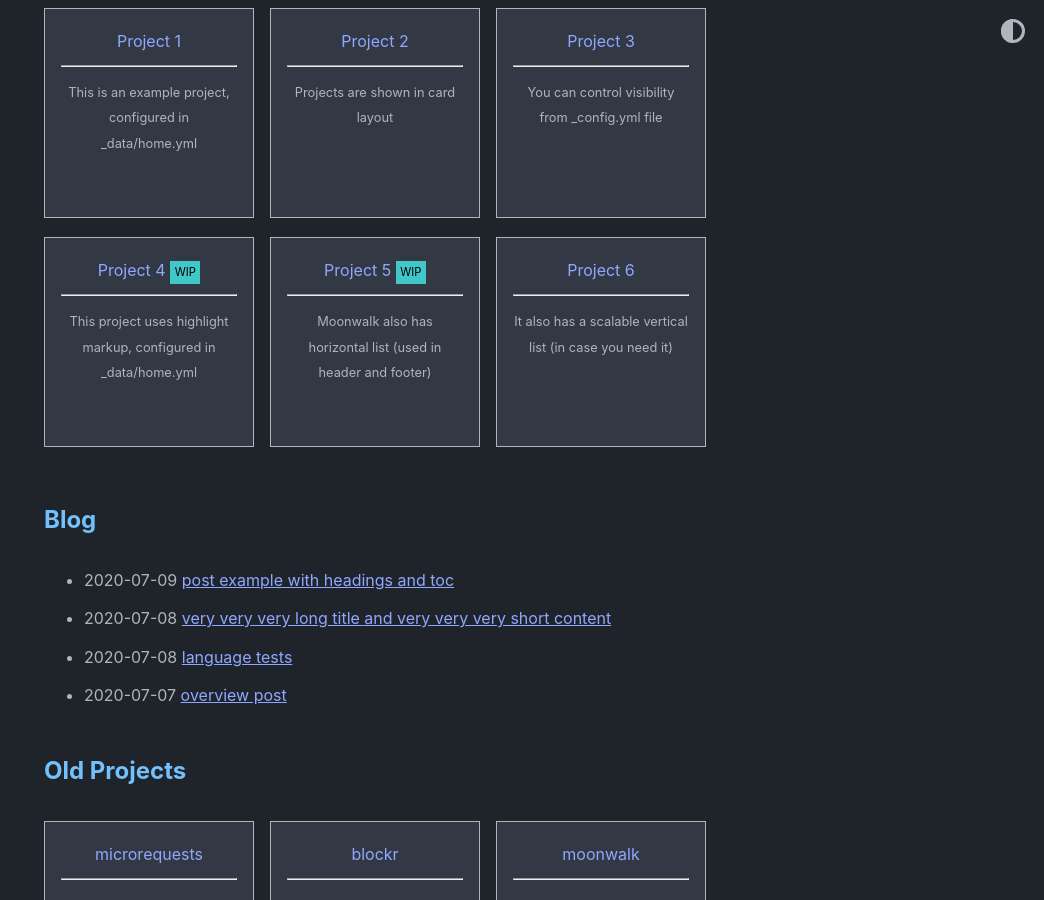
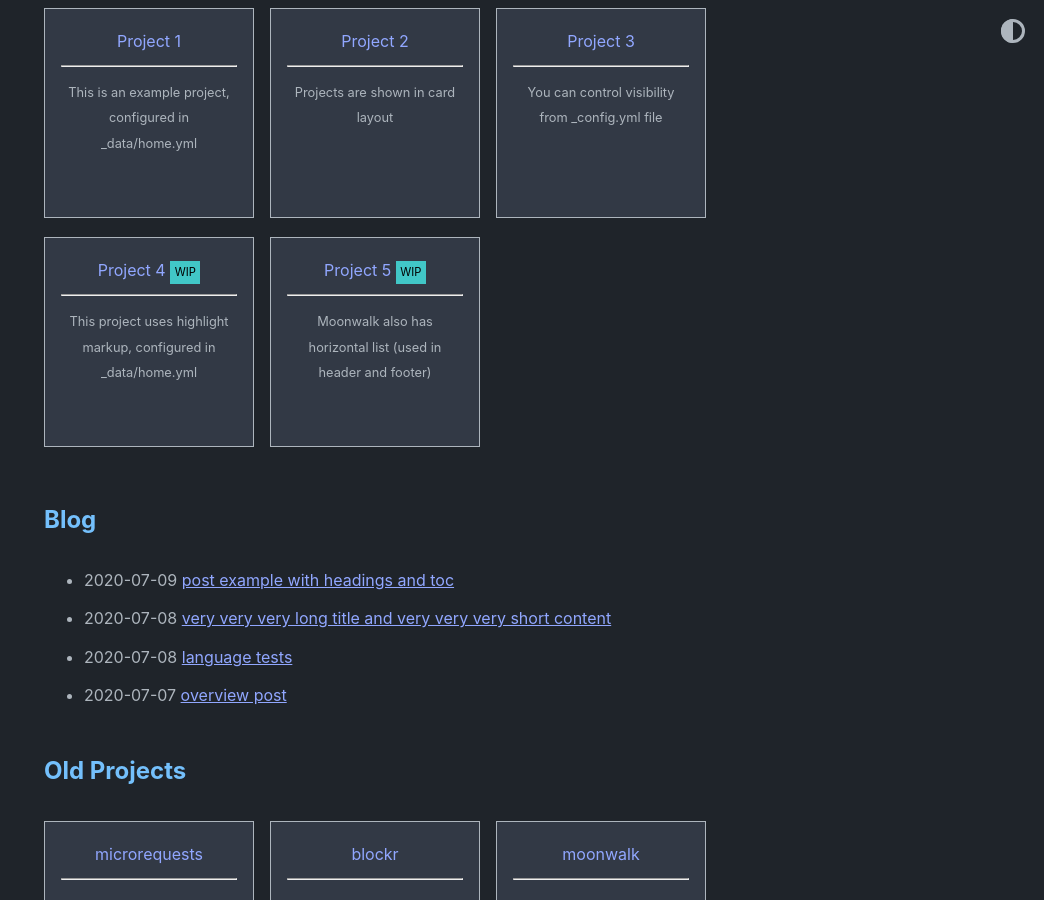
Before and after one commit to stackbit-projects/d678h-731be, a Jekyll site: the page built from index.md, in a window 1280 px wide and 900 px high, scrolled down 431 px. Shown: the whole window, without its empty margins (236-1280 px from the left). Built offline with Jekyll 4.4.1, drawn with Linux system fonts in a browser that asks for light colours; comment, search, counter and statistics services are not loaded.

Commit message:
home.yml: updated project_entries

```diff
--- a/_data/home.yml
+++ b/_data/home.yml
@@ -1,107 +1,78 @@
 navbar_entries:
   - title: about
     url: about
-
   - title: blog
     url: blog
-
   - title: website
-    url: http://www.abhinav.co
-
+    url: 'http://www.abhinav.co'
 project_entries:
   - title: Project 1
     url: overview-post
-    desc: This is an example project, configured in _data/home.yml
-
+    desc: 'This is an example project, configured in _data/home.yml'
   - title: Project 2
     url: overview-post
     desc: Projects are shown in card layout
-
   - title: Project 3
     url: overview-post
     desc: You can control visibility from _config.yml file
-
   - title: Project 4
     url: overview-post
-    desc: This project uses highlight markup, configured in _data/home.yml
+    desc: 'This project uses highlight markup, configured in _data/home.yml'
     highlight: WIP
-
   - title: Project 5
     url: overview-post
     desc: Moonwalk also has horizontal list (used in header and footer)
     highlight: WIP
-
-  - title: Project 6
-    url: overview-post
-    desc: It also has a scalable vertical list (in case you need it)
-
 old_project_entries:
   - title: microrequests
-    url: http://www.abhinav.co/microrequests
+    url: 'http://www.abhinav.co/microrequests'
     desc: A Python library to consume microservices more efficiently
-
   - title: blockr
-    url: http://www.abhinav.co/blockr
+    url: 'http://www.abhinav.co/blockr'
     desc: A CLI tool to help you easily block and unblock websites
-
   - title: moonwalk
-    url: https://github.com/abhinavs/moonwalk
+    url: 'https://github.com/abhinavs/moonwalk'
     desc: A fast and minimalist Jekyll blog theme with clean dark mode
-
   - title: humangous
-    url: http://www.humangous.co
-    desc: The better people know you, the better they collaborate
-
+    url: 'http://www.humangous.co'
+    desc: 'The better people know you, the better they collaborate'
   - title: avnee
-    url: http://www.avnee.co
+    url: 'http://www.avnee.co'
     desc: New age kids require new ways of parenting
-
   - title: year progress
-    url: https://year-progress.herokuapp.com/
+    url: 'https://year-progress.herokuapp.com/'
     desc: A bot written for slack that shows current year in a progress bar
     highlight: archived
-
 footer_entries:
   - title: abhinav's homepage
-    url: http://www.abhinav.co
-
+    url: 'http://www.abhinav.co'
   - title: twitter
-    url: https://twitter.com/abhinav
-
+    url: 'https://twitter.com/abhinav'
   - title: github
-    url: https://github.com/abhinavs
-
+    url: 'https://github.com/abhinavs'
   - title: feed
     url: feed.xml
-
 misc_entries:
   - title: this is an example vertical list
     url: false
-
   - title: you can show or hide using a boolean flag in _config.yml
     url: false
-
   - title: and you can add data in _data/home.yml
     url: false
-
   - title: Blog posts
     post_list: true
     url: false
-
   - title: moonwalk on the Internet
     url: false
     entries:
       - title: on Github
-        url: https://github.com/abhinavs/moonwalk
-
+        url: 'https://github.com/abhinavs/moonwalk'
       - title: originally built for abhinav's homepage
-        url: http://www.abhinav.co
-
+        url: 'http://www.abhinav.co'
       - title: this list is scalable and can be nested
         url: false
         entries:
           - title: this is nested inside a nested list
             url: false
-
-          - title: it is easy to use, see _data/home.yml to see how to configure it.
+          - title: 'it is easy to use, see _data/home.yml to see how to configure it.'
             url: false
```
